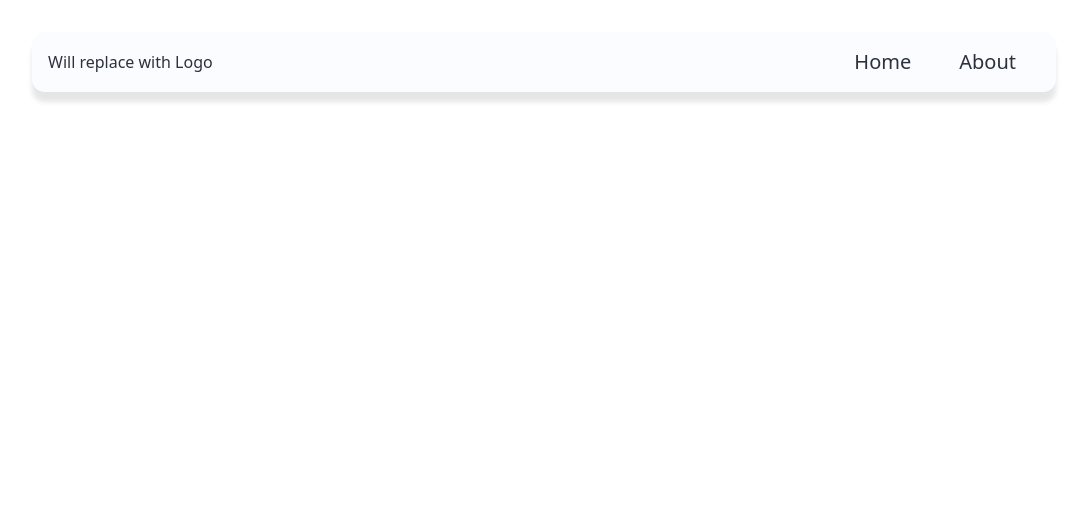
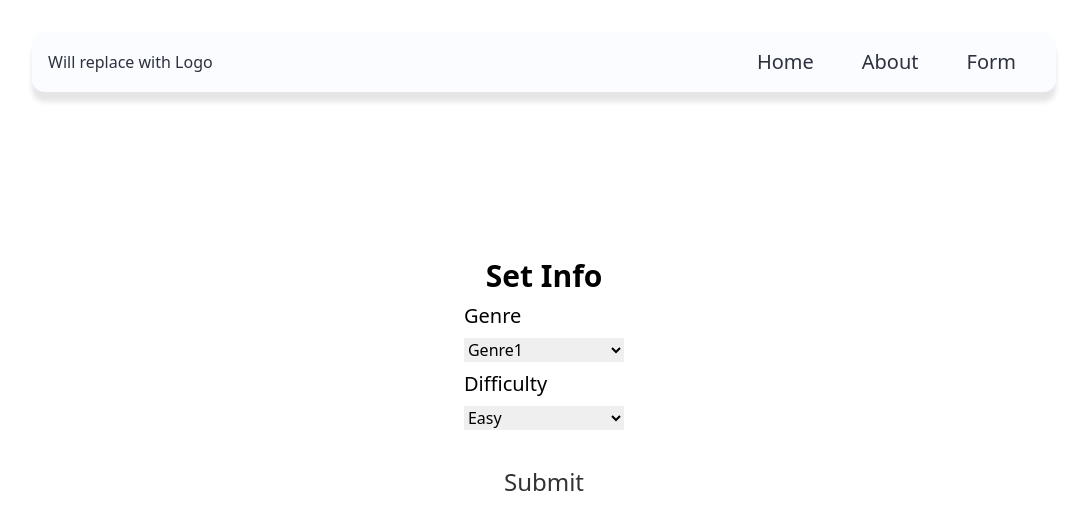
Before and after one commit to iankorovinsky/ignition-hacks, a React (Create React App) app in the folder client/: page /form in a window 1280 px wide. Shown: the top 530 px of the page, without its empty margins (96-1183 px from the left). Built offline with nearby package versions, Linux system fonts and the light colour scheme.

Commit message:
form page + form functional

```diff
--- a/client/src/App.js
+++ b/client/src/App.js
@@ -5,6 +5,7 @@ import { AnimatePresence } from 'framer-motion'
 import Navbar from './components/Navbar'
 import Home from './pages/Home'
 import About from './pages/About'
+import Form from './pages/Form'
 
 const App = () => {
   return (
@@ -17,6 +18,7 @@ const App = () => {
             <Routes>
               <Route path="/" exact element={<Home />} />
               <Route path="/about" exact element={<About />} />
+              <Route path="/form" exact element={<Form />} />
             </Routes>
           </AnimatePresence>
           </Suspense>
--- a/client/src/components/Navbar.js
+++ b/client/src/components/Navbar.js
@@ -59,6 +59,12 @@ function Navbar() {
         link: "/about",
         id: "about",
         priority: false
+    },
+    {
+        name: "Form",
+        link: "/form",
+        id: "form",
+        priority: false
     }
 ]
 
--- /dev/null
+++ b/client/src/pages/Form.js
@@ -0,0 +1,46 @@
+import React from 'react'
+import { useState } from 'react'
+import { FaImage } from "react-icons/fa";
+import { Link, useNavigate } from 'react-router-dom'
+
+
+const Form = () => {
+    const [genre, setGenre] = useState("genre1");
+    const [difficulty, setDifficulty] = useState("easy");
+    const navigate = useNavigate(); // in case needed to navigate anywhere
+
+    const onSubmit = async (e) => {
+        e.preventDefault()
+        console.log(genre)
+        console.log(difficulty)
+    }
+
+  return (
+    <div className='flex justify-center items-center h-full w-full'>
+        <div className='border-white border-solid border-2 p-24 rounded-xl text-black'>
+            <h1 className='text-center text-3xl font-semibold'>Set Info</h1>
+           <form
+                className="flex flex-col gap-2 mt-2"
+                onSubmit={onSubmit}
+            >
+                <label htmlFor='genre' className='text-xl'>Genre</label>
+                <select name="genre" value={genre} onChange={(e) => setGenre(e.target.value)}>
+                    <option value="genre1">Genre1</option>
+                    <option value="genre2">Genre2</option>
+                    <option value="genre3">Genre3</option>
+                </select>
+
+                <label htmlFor='difficulty' className='text-xl'>Difficulty</label>
+                <select name="difficulty" value={difficulty} onChange={(e) => setDifficulty(e.target.value)}>
+                    <option value="easy">Easy</option>
+                    <option value="medium">Medium</option>
+                    <option value="hard">Hard</option>
+                </select>
+                <button type='submit' className='px-10 py-3 bg-white text-black rounded-xl text-2xl opacity-80 hover:opacity-100 transition ease-in-out duration-100 mt-4'>Submit</button>
+            </form>
+        </div>
+    </div>
+  )
+}
+
+export default Form
```
